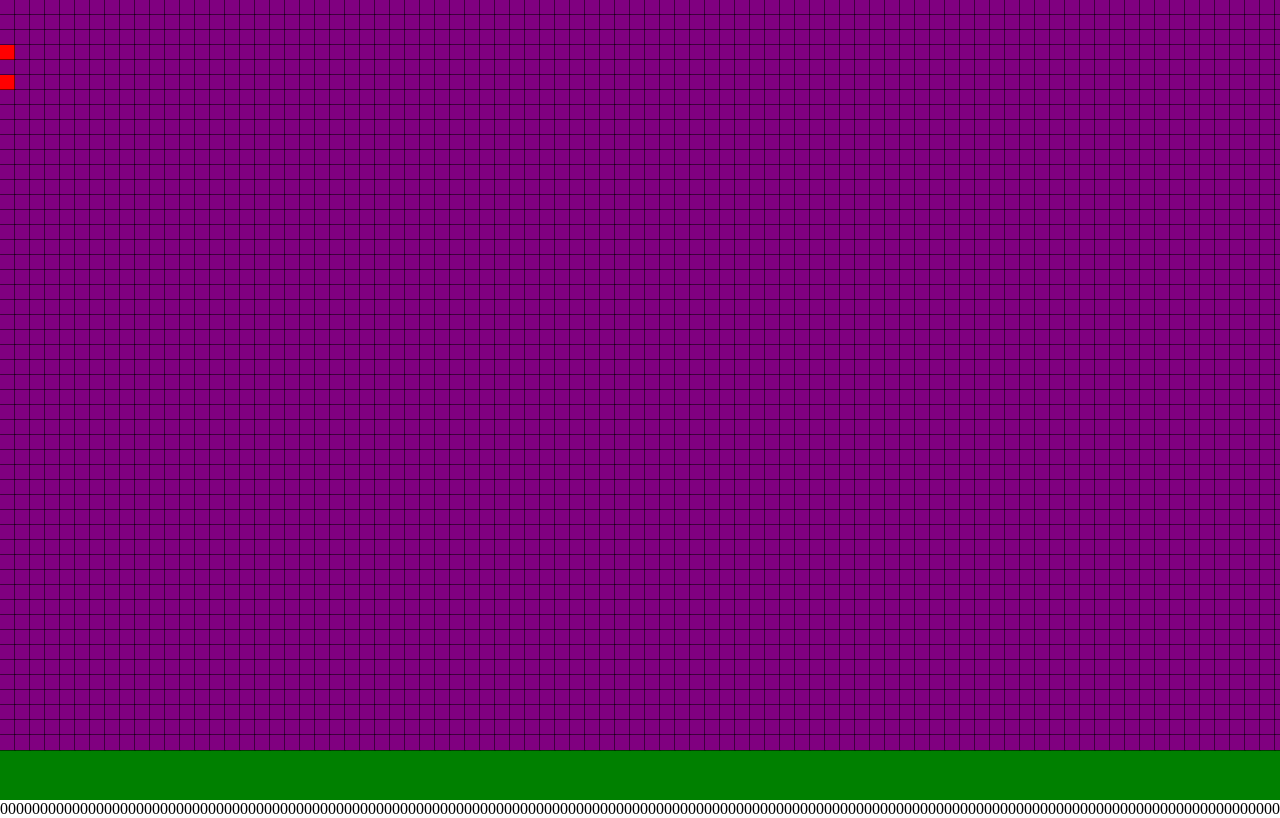
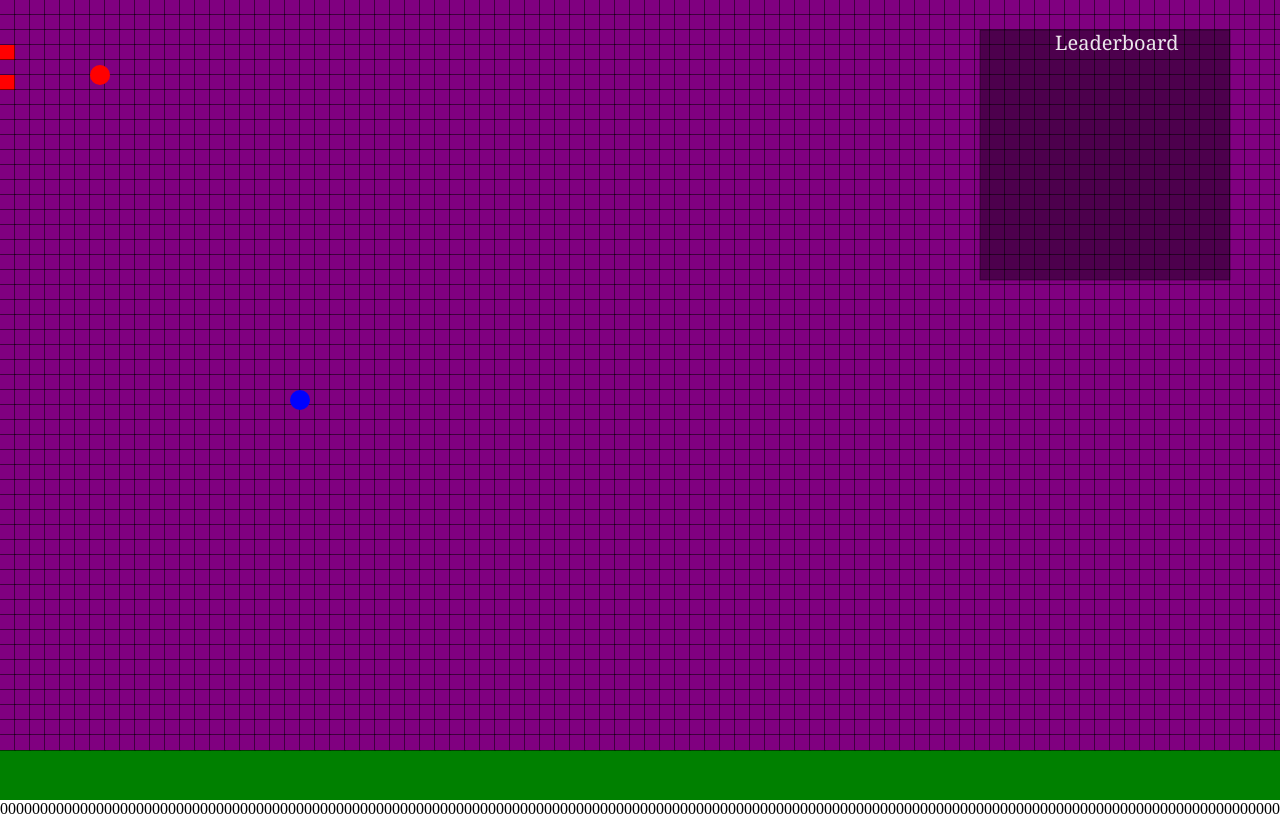
Before and after one commit to Gofake1/agarden.io, a website: page index.html in a window 1280 px wide. Shown: the top 818 px of the page. Drawn offline with Linux system fonts and the light colour scheme.

Commit message:
Splitting into functions, added leaderboard

```diff
--- a/index.html
+++ b/index.html
@@ -17,6 +17,13 @@
 </body>
 
 <script>
+
+    // TODO
+    // Current Power Up text in the top left
+    // Score rectangle in the bottom left, similar to leaderboard code
+    // Finding/Adding sprites
+    // Make colors sensible
+
     var canvas = document.getElementById("canvas");
     var ctx = canvas.getContext("2d");
     ctx.canvas.width = window.innerWidth;
@@ -28,33 +35,9 @@
 
     var tile_edge_length = 15;
 
-    function drawGameGrid(total_width, total_height){
-
-    }
-
     ctx.fillStyle = "green";
     ctx.fillRect(0, 0, ctx.canvas.width, ctx.canvas.height);
 
-
-    // When we actually make this work we should probably draw a circle when a player connects
-    // That player can then move their own circle around the game
-
-    // Draw circles
-/*    ctx.beginPath();
-    ctx.arc(100,75,10,0,2*Math.PI);
-    //ctx.stroke(); // This draws an outline, fill() draws a solid shape
-
-    // Fills in circles
-    ctx.fillStyle="red";
-    ctx.fill();
-
-    // Draw circles
-    ctx.beginPath();
-    ctx.arc(300,400,10,0,2*Math.PI);
-    // Fills in circles
-    ctx.fillStyle="blue";
-    ctx.fill();
-*/
     // Function to initialize an array
     Array.build = function(numrows, numcols, init_val){
         var arr = [];
@@ -69,6 +52,8 @@
         return arr;
     }
 
+    // MAKE SURE TO SEPARATE STUFF OUT LATER!!!!!
+    function drawGrid(){
         // Build an array
         var board = Array.build(total_tiles_h, total_tiles_w, 0);
 
@@ -95,6 +80,45 @@
                 ctx.fillRect(x*tile_edge_length, y*tile_edge_length, tile_edge_length, tile_edge_length);
             }
         }
+    }
+
+    // Draws the leaderboard
+    // MAKE THIS DYNAMIC, GLOBAL CONSTANTS
+    function drawLeaderboard(){
+        ctx.globalAlpha = 0.4;
+        ctx.strokeRect(window.innerWidth-300, 30, 250, 250);
+        ctx.fillStyle = "black";
+        ctx.fillRect(window.innerWidth-300, 30, 250, 250);
+
+        ctx.globalAlpha = 0.9;
+        ctx.fillStyle = "white";
+        ctx.font = "20px Georgia";
+        ctx.fillText("Leaderboard", window.innerWidth-225, 50);
+    }
+
+    drawGrid();
+
+    // When we actually make this work we should probably draw a circle when a player connects
+    // That player can then move their own circle around the game
+    // MAKE A DRAW PLAYER FUNCTION!!!!!
+
+    // Draw circles
+    ctx.beginPath();
+    ctx.arc(100,75,10,0,2*Math.PI);
+    //ctx.stroke(); // This draws an outline, fill() draws a solid shape
+
+    // Fills in circles
+    ctx.fillStyle="red";
+    ctx.fill();
+
+    // Draw circles
+    ctx.beginPath();
+    ctx.arc(300,400,10,0,2*Math.PI);
+    // Fills in circles
+    ctx.fillStyle="blue";
+    ctx.fill();
+
+    drawLeaderboard();
 
     // Main game loop
     var lastTime;
```
Lines whose indentation alone changed are shown as unchanged.
